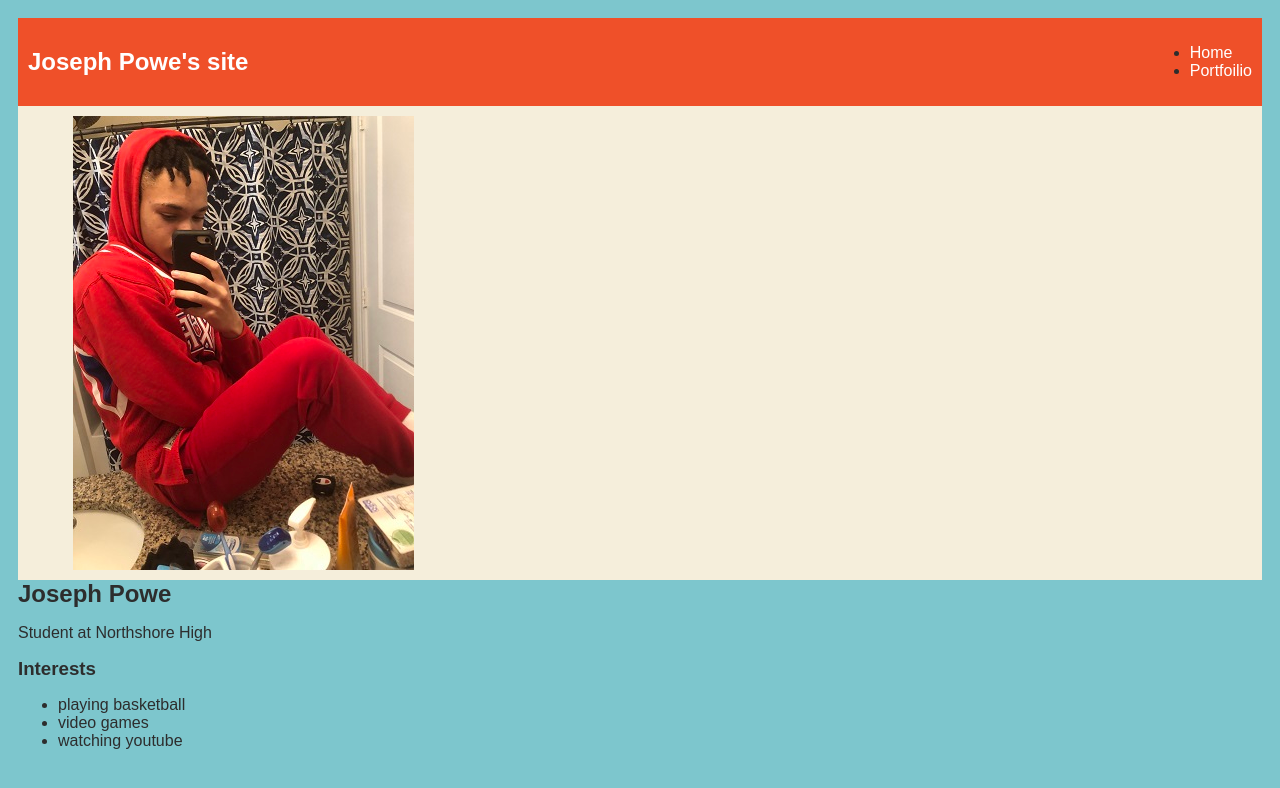
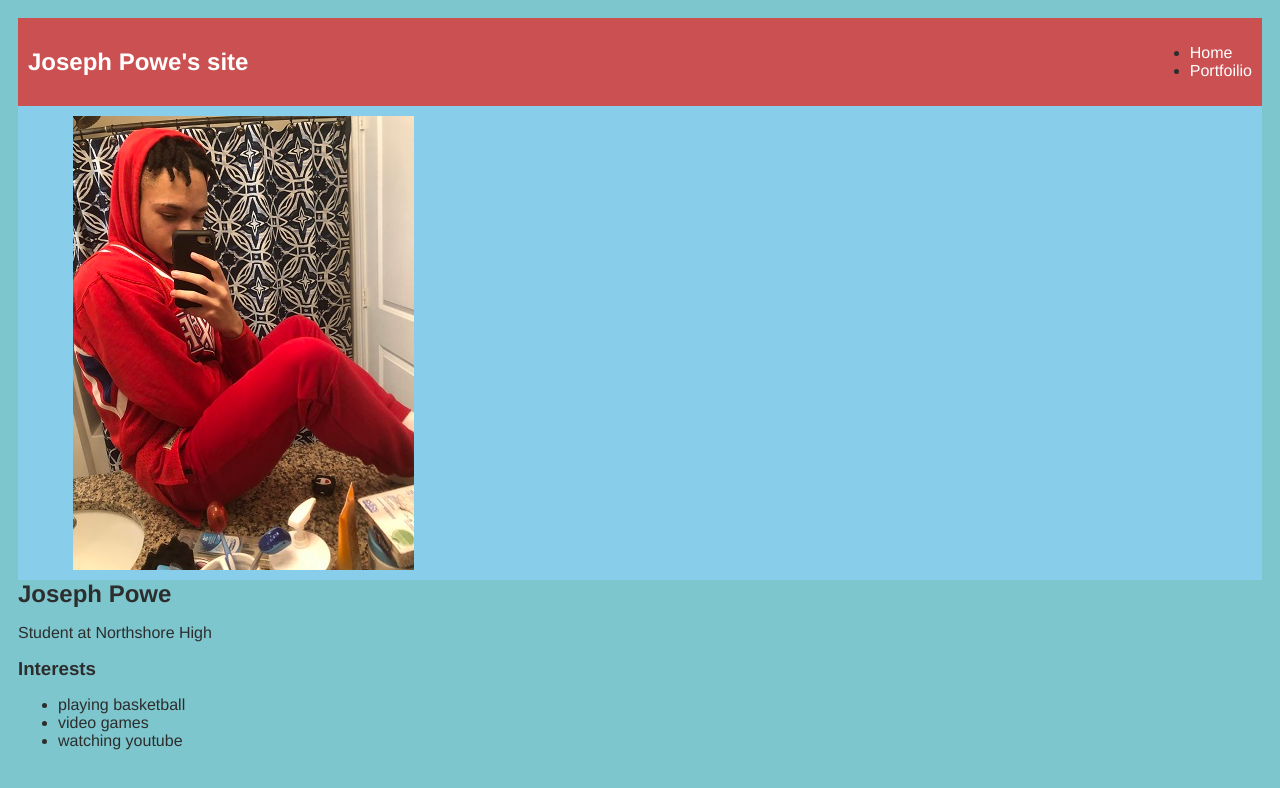
Before and after one commit to josephpowe/josephpowe.github.io, a plain HTML site: page index.html in a window 1280 px wide. Drawn offline with Linux system fonts and the light colour scheme.

Commit message:
first website

```diff
--- a/index.html
+++ b/index.html
@@ -7,7 +7,7 @@
                 background: rgb(125, 198, 205);
                 color: rgb(45, 45, 45);
                 padding: 10px;
-                font-family: arial;
+                font-family: Helvetica;
             }
             #all-contents {
                 max-width: 800px;
@@ -16,7 +16,7 @@
 
             /* navigation menu */
             nav {
-                background: rgb(239, 80, 41);
+                background: rgba(255, 0, 0, 0.596);
                 margin: 0 auto;
                 display: flex;
                 padding: 10px;
@@ -24,7 +24,7 @@
             h1 {
                 display: flex;
                 align-items: center;
-                color: white;
+                color: rgb(255, 255, 255);
                 flex: 1;
                 margin: 0;
             }
@@ -37,12 +37,12 @@
             }
             a {
                 text-decoration: none;
-                color: #fff;
+                color: rgb(255, 255, 255);
             }
 
             /* main container area beneath menu */
             main {
-                background: rgb(245, 238, 219);
+                background: rgb(136, 206, 235);
                 display: flex;
             }
             .sidebar {
@@ -57,7 +57,7 @@
                 padding: 15px;
             }
             #interests {
-                border: 4px rgb(248, 20, 20) ridge;
+                border:  4px rgb(245, 238, 219) ridge;
                 padding: 8px;
             }
             h2, h3 {
```
